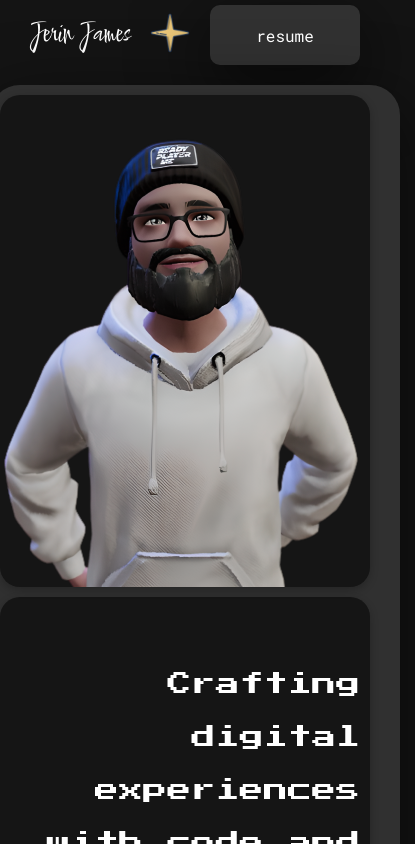
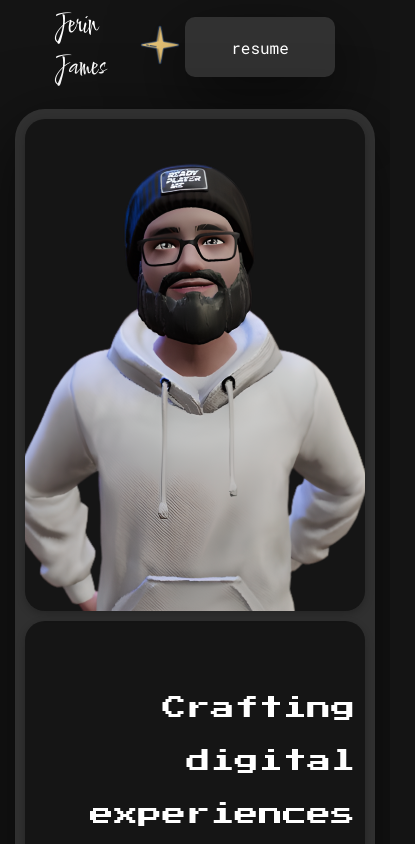
Before and after one commit to jerinzech/portfolio-2024-v1, a React (Vite) app: page / in a window 390 px wide. Shown: the top 844 px of the page, 415 px wide, since content can reach past the window. Built offline with nearby package versions, Linux system fonts and the light colour scheme.

Commit message:
fixed mobile view

```diff
--- a/src/scss/components/Body.scss
+++ b/src/scss/components/Body.scss
@@ -26,7 +26,7 @@
     flex-direction: column;
     // padding: rem(5) rem(50);
 
-    grid-template-columns:  1.5fr .5fr repeat(1, 1fr);
+    grid-template-columns: repeat(1, 1fr);
     grid-template-rows: repeat(5, 1fr);
 
 
@@ -78,7 +78,8 @@
 
   @include breakpoint-down(small){
     grid-area:  1 / 1 / 3 / 2;
-
+    width: calc(100vw - 50px);
+    height: rem(492);
 
   }
 }
```
